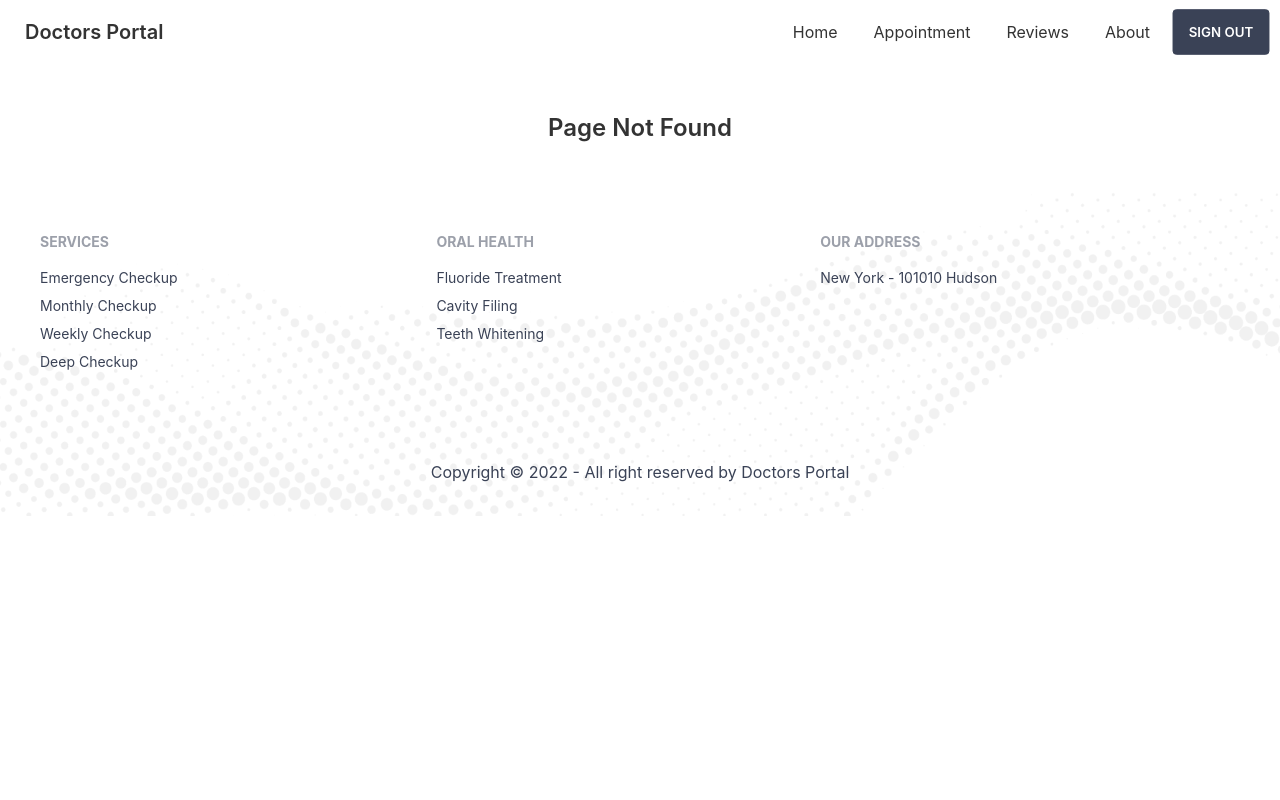
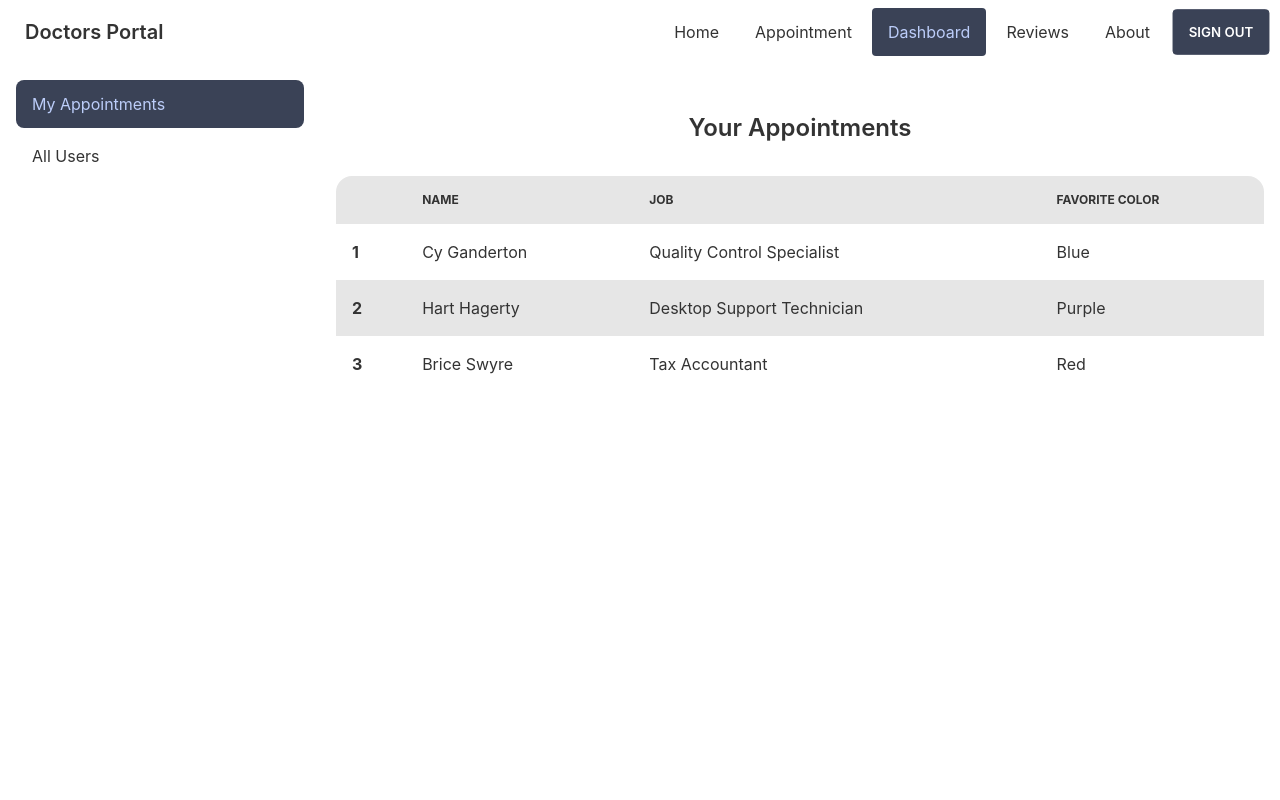
Before and after one commit to niloy143/ph-final-project, a React (Create React App) app: page /dashboard/my-appointments in a window 1280 px wide. Shown: the top 800 px of the page. Built offline with nearby package versions, Linux system fonts and the light colour scheme; no server answers; sample sign-in values are in the browser's storage.

Commit message:
dashboard page layout

```diff
--- a/package.json
+++ b/package.json
@@ -14,6 +14,7 @@
     "react-dom": "^18.2.0",
     "react-hook-form": "^7.39.3",
     "react-hot-toast": "^2.4.0",
+    "react-icons": "^4.6.0",
     "react-router-dom": "^6.4.3",
     "react-scripts": "5.0.1",
     "spinners-react": "^1.0.7",
--- /dev/null
+++ b/src/Layout/Dashboard/DashboardLayout.js
@@ -0,0 +1,22 @@
+import React from 'react';
+import { NavLink, Outlet } from 'react-router-dom';
+
+const DashboardLayout = () => {
+    return (
+        <div>
+            <div className="drawer drawer-mobile">
+                <input id="dashboardMenu" type="checkbox" className="drawer-toggle" />
+                <div className="drawer-content p-4"> <Outlet /> </div>
+                <div className="drawer-side">
+                    <label htmlFor="dashboardMenu" className="drawer-overlay"></label>
+                    <ul className="menu gap-1 p-4 w-80 bg-base-100 text-base-content">
+                        <li><NavLink to="/dashboard/my-appointments">My Appointments</NavLink></li>
+                        <li><NavLink to="/dashboard/all-users">All Users</NavLink></li>
+                    </ul>
+                </div>
+            </div>
+        </div>
+    );
+};
+
+export default DashboardLayout;
--- /dev/null
+++ b/src/Pages/Dashboard/Dashboard.js
@@ -0,0 +1,47 @@
+import React from 'react';
+
+const Dashboard = () => {
+    return (
+        <div>
+            <h2 className='text-2xl text-center my-8 font-semibold'>Your Appointments</h2>
+            <div className="overflow-x-auto">
+                <table className="table table-zebra w-full">
+
+                    <thead>
+                        <tr>
+                            <th></th>
+                            <th>Name</th>
+                            <th>Job</th>
+                            <th>Favorite Color</th>
+                        </tr>
+                    </thead>
+                    <tbody>
+
+                        <tr>
+                            <th>1</th>
+                            <td>Cy Ganderton</td>
+                            <td>Quality Control Specialist</td>
+                            <td>Blue</td>
+                        </tr>
+
+                        <tr>
+                            <th>2</th>
+                            <td>Hart Hagerty</td>
+                            <td>Desktop Support Technician</td>
+                            <td>Purple</td>
+                        </tr>
+
+                        <tr>
+                            <th>3</th>
+                            <td>Brice Swyre</td>
+                            <td>Tax Accountant</td>
+                            <td>Red</td>
+                        </tr>
+                    </tbody>
+                </table>
+            </div>
+        </div>
+    );
+};
+
+export default Dashboard;
--- a/src/Pages/shared/Navbar/Navbar.js
+++ b/src/Pages/shared/Navbar/Navbar.js
@@ -2,6 +2,7 @@ import React, { useContext } from 'react';
 import { NavLink } from 'react-router-dom';
 import ButtonSpinner from '../../../components/ButtonSpinner';
 import { PhContext } from '../../../Contexts/Contexts';
+import { MdOutlineMenuOpen } from 'react-icons/md';
 
 const Navbar = () => {
     const { user, userLoading, logOut } = useContext(PhContext);
@@ -9,16 +10,13 @@ const Navbar = () => {
     const menuItems = <>
         <li><NavLink className={`rounded ml-1`} to="/home">Home</NavLink></li>
         <li><NavLink className={`rounded ml-1`} to="/appointment">Appointment</NavLink></li>
+        {user && <li><NavLink className={`rounded ml-1`} to="/dashboard">Dashboard</NavLink></li>}
         <li><NavLink className={`rounded ml-1`} to="/reviews">Reviews</NavLink></li>
         <li><NavLink className={`rounded ml-1`} to="/about">About</NavLink></li>
-        <li>
-            {
-                user ? <button className='btn btn-primary rounded text-white ml-1' onClick={logOut}>Sign Out</button> : <NavLink className={`rounded ml-1`} to="/login">Login</NavLink>
-            }
-        </li>
+        <li> {user ? <button className='btn btn-primary rounded text-white ml-1' onClick={logOut}>Sign Out</button> : <NavLink className={`rounded ml-1`} to="/login">Login</NavLink>} </li>
     </>
     return (
-        <div className="navbar bg-base-100">
+        <div className="navbar justify-between bg-base-100">
             <div className="navbar-start">
                 <div className="dropdown">
                     <label tabIndex={0} className="btn btn-ghost lg:hidden">
@@ -38,6 +36,9 @@ const Navbar = () => {
                         </ul>
                 }
             </div>
+            <label tabIndex={0} htmlFor="dashboardMenu" className="btn btn-ghost lg:hidden">
+                <MdOutlineMenuOpen className='text-2xl' />
+            </label>
         </div>
     );
 };
--- /dev/null
+++ b/src/Routes/PrivateRoute/PrivateRoute.js
@@ -0,0 +1,13 @@
+import { useContext } from 'react';
+import { Navigate, useLocation } from 'react-router-dom';
+import BodySpinner from '../../components/BodySpinner';
+import { PhContext } from '../../Contexts/Contexts';
+
+const PrivateRoute = ({ children }) => {
+    const { user, userLoading } = useContext(PhContext);
+    const { pathname } = useLocation();
+
+    return userLoading ? <BodySpinner /> : user ? children : <Navigate to="/login" state={pathname} />;
+};
+
+export default PrivateRoute;
```
Also changed, not shown: src/Routes/Routes/Routes.js (+21 -0 lines), 1 other file (tests, documents, lock files or other folders).
